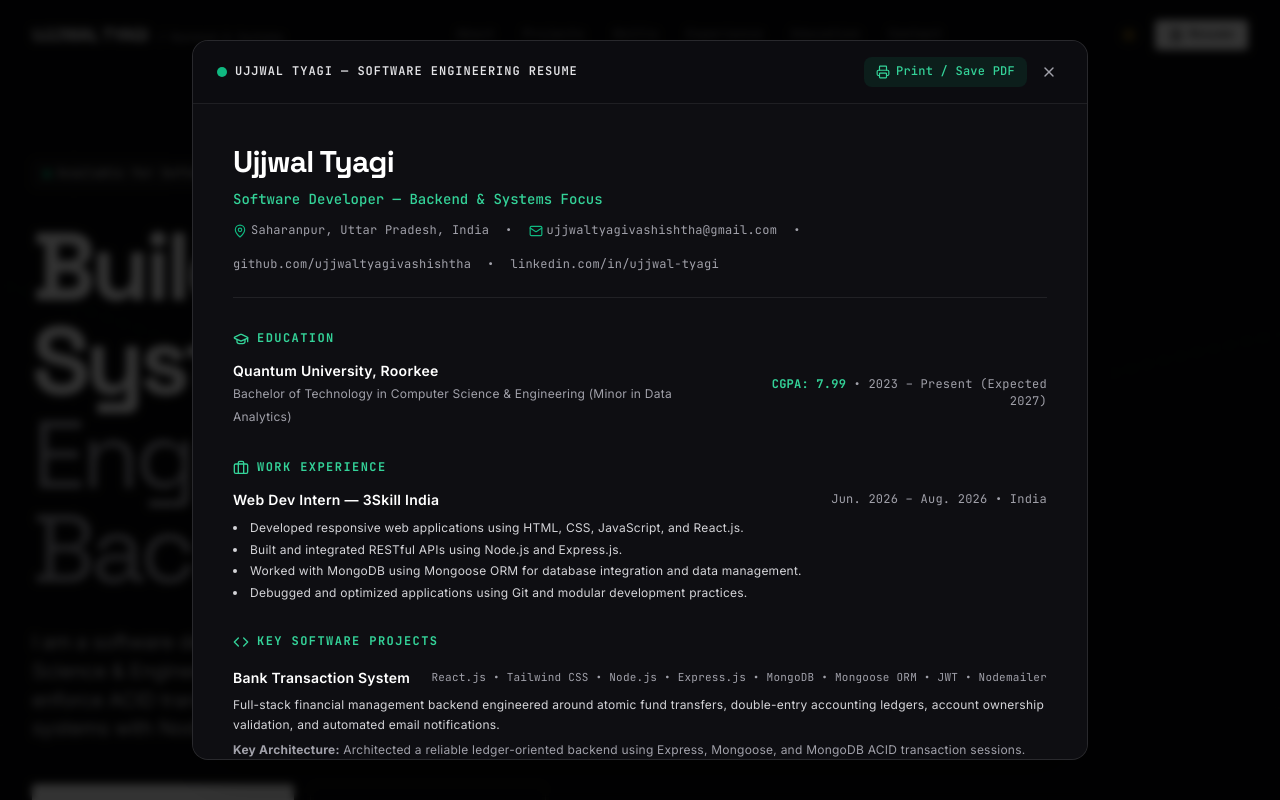
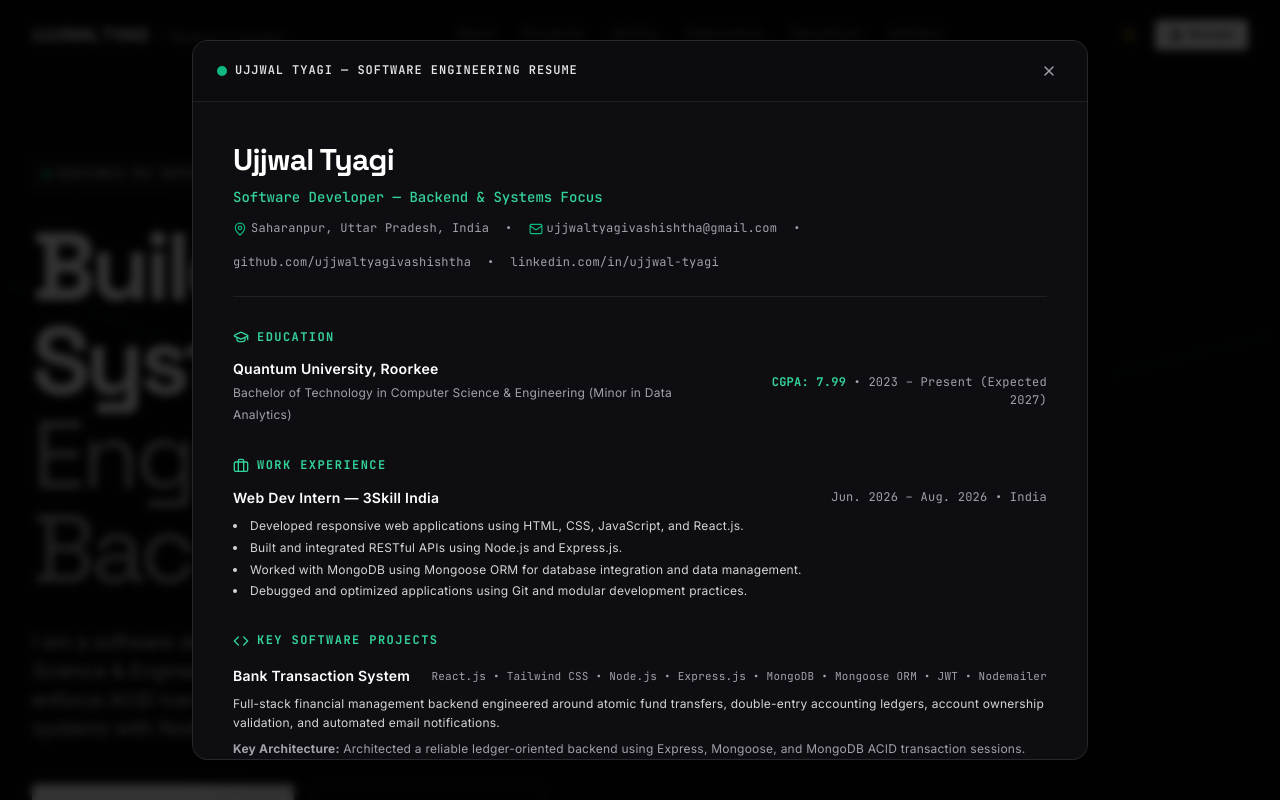
Before and after one commit to ujjwaltyagivashishtha/Portfolio, a React (Vite) app: page / in a window 1280 px wide. Both pictures are taken after a click on the button "Resume". Shown: the top 800 px of the page. Built offline with nearby package versions, Linux system fonts and the light colour scheme; the HTML template or start-up script is replaced by a standard one.

Commit message:
refactor: remove resume modal trigger and print functionality from navigation and UI components

```diff
--- a/src/components/ui/ResumeModal.jsx
+++ b/src/components/ui/ResumeModal.jsx
@@ -1,5 +1,5 @@
 import React, { useEffect } from 'react';
-import { X, Download, Printer, ExternalLink, Mail, MapPin, GraduationCap, Briefcase, Code, Award } from 'lucide-react';
+import { X, ExternalLink, Mail, MapPin, GraduationCap, Briefcase, Code, Award } from 'lucide-react';
 import { personalInfo } from '../../data/personalInfo';
 import { educationData } from '../../data/education';
 import { experienceData } from '../../data/experience';
@@ -27,10 +27,6 @@ export const ResumeModal = ({ isOpen, onClose }) => {
 
   if (!isOpen) return null;
 
-  const handlePrint = () => {
-    window.print();
-  };
-
   return (
     <div
       className="fixed inset-0 z-50 flex items-center justify-center p-4 sm:p-6 bg-slate-900/70 dark:bg-black/80 backdrop-blur-sm animate-in fade-in"
@@ -52,14 +48,6 @@ export const ResumeModal = ({ isOpen, onClose }) => {
             </h3>
           </div>
           <div className="flex items-center gap-2">
-            <button
-              onClick={handlePrint}
-              className="px-3 py-1.5 rounded-lg bg-emerald-500/10 hover:bg-emerald-500/20 text-emerald-700 dark:text-emerald-400 font-mono text-xs font-medium flex items-center gap-1.5 transition-colors"
-              title="Print or Save as PDF"
-            >
-              <Printer className="w-3.5 h-3.5" />
-              <span>Print / Save PDF</span>
-            </button>
             <button
               onClick={onClose}
               className="p-1.5 rounded-lg hover:bg-slate-200 dark:hover:bg-white/[0.08] text-slate-500 dark:text-zinc-400 transition-colors"
```
